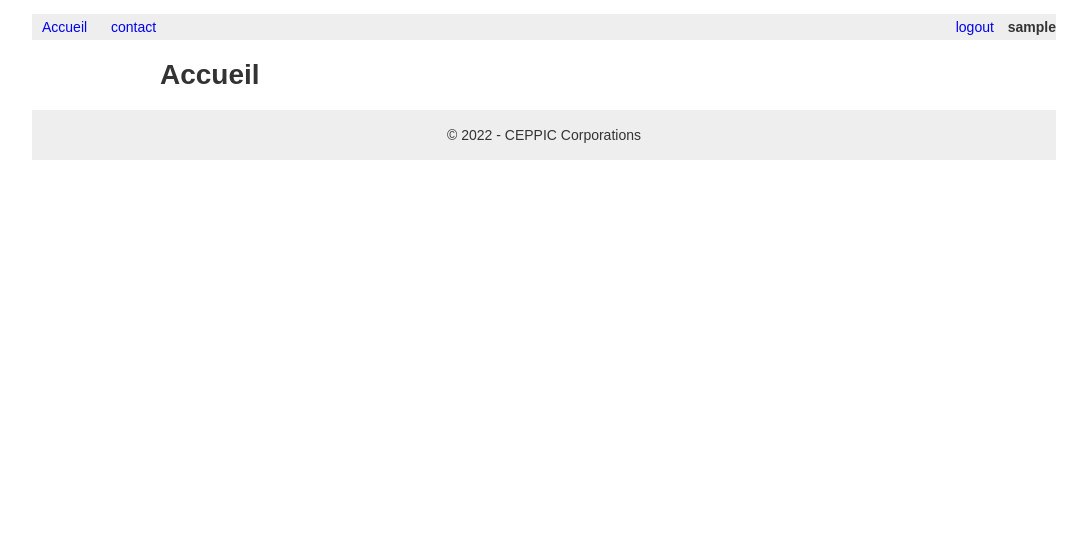
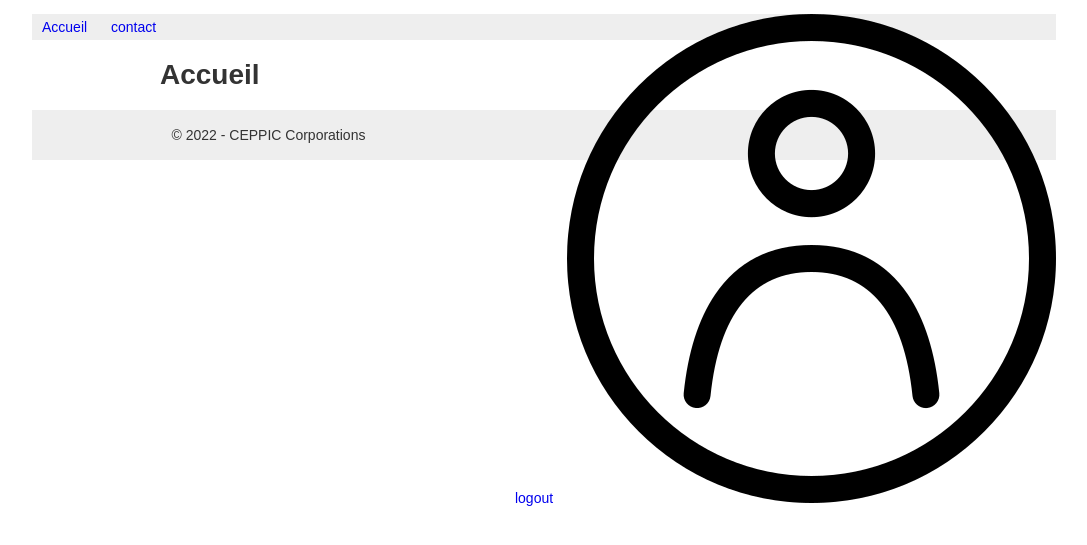
Before and after one commit to sanjoywong/ceppic-php-fil-rouge, a PHP site: page / in a window 1280 px wide. Shown: the top 545 px of the page, without its empty margins (96-1183 px from the left). Run offline with PHP 8.4, Linux system fonts and the light colour scheme; the visitor is signed in with stand-in values (Sample User, id 1).

Commit message:
modifié le logo

```diff
--- a/assets/css/navTop.css
+++ b/assets/css/navTop.css
@@ -17,6 +17,6 @@ header nav ul li a {
     padding: 5px 10px;
 }
 
-.login {
+.Login{
     float: right;
 }
--- a/includes/frmLogin.php
+++ b/includes/frmLogin.php
@@ -3,7 +3,7 @@
 <form action="index.php?page=login" method="post">
 
 <div>
-    <label for="username">User name :</label>
+    <label for="username">User  name :</label>
     <input type="text" id="username" name="username" value="anonymous" required/>
 </div>
 <div>
--- a/includes/login.inc.php
+++ b/includes/login.inc.php
@@ -1,7 +1,5 @@
-<?php
-session_start();
-?>
-<h1>login</h1>
+
+<h1>entrer votre username et password</h1>
 
 <?php
 
--- a/includes/nav.php
+++ b/includes/nav.php
@@ -4,15 +4,15 @@
 
 <header>
     <nav>
-        <ul style="list-style-type: none;">
+        <ul  style="list-style-type: none;">
             <li>
                 <a href="index.php?page=accueil" target="_blank" rel="noopener noreferrer">Accueil</a>
             </li>
             <li><a href="index.php?page=contact">contact</a></li>
             <?php if (isset($_SESSION['loginUser'])) { ?>
-                <span class="login">
+                <span class="Login">
                     <li><a href="index.php?page=logout">logout</a></li>
-                    <li><strong><?= $_SESSION['loginUser'] ?></strong></li>
+                    <li><img src="./assets/img/user.png" alt="test the icon" srcset="" ></li>
                 </span>
             <?php } else { ?>
                 <li><a href="index.php?page=inscription">inscription</a></li>
```
Also changed, not shown: assets/css/style.css (line endings or trailing spaces), assets/img/universal-access-solid.svg (added), assets/img/user.png (added).
